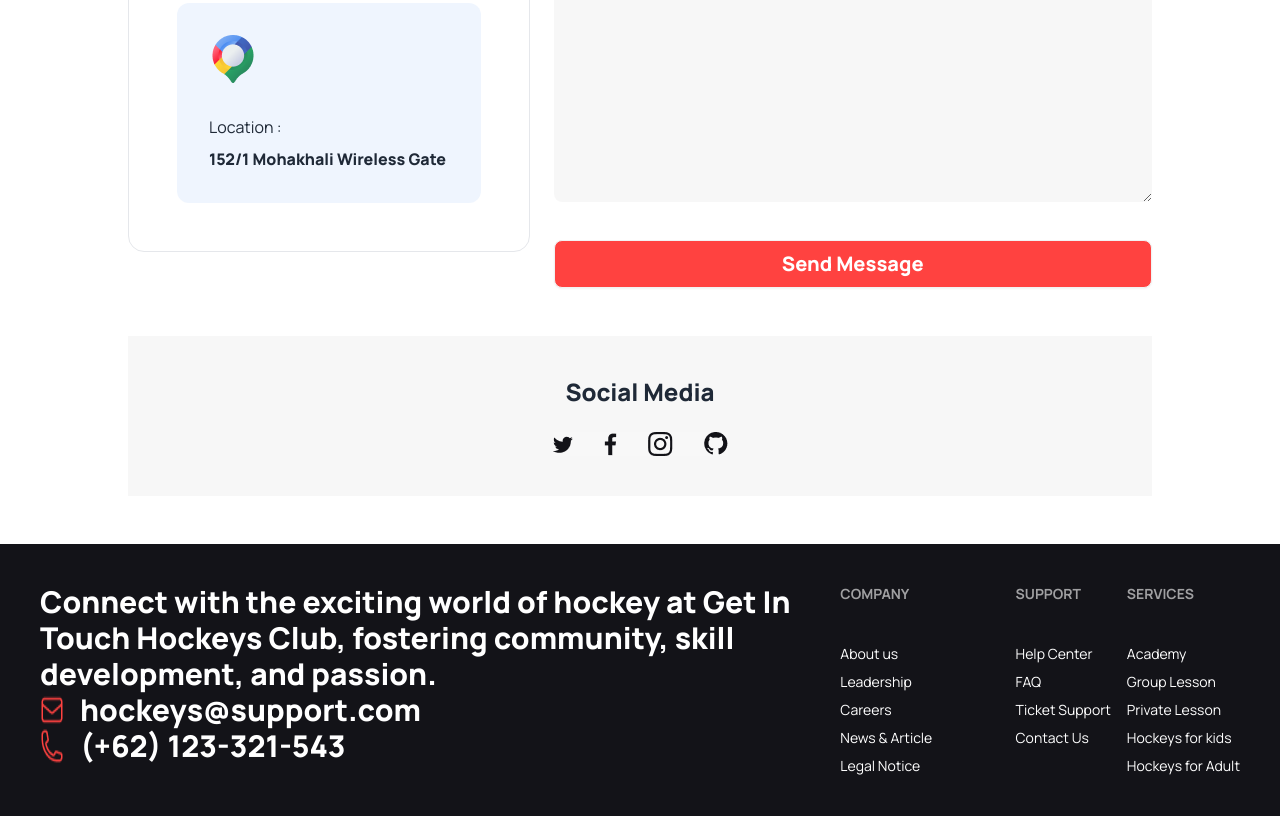
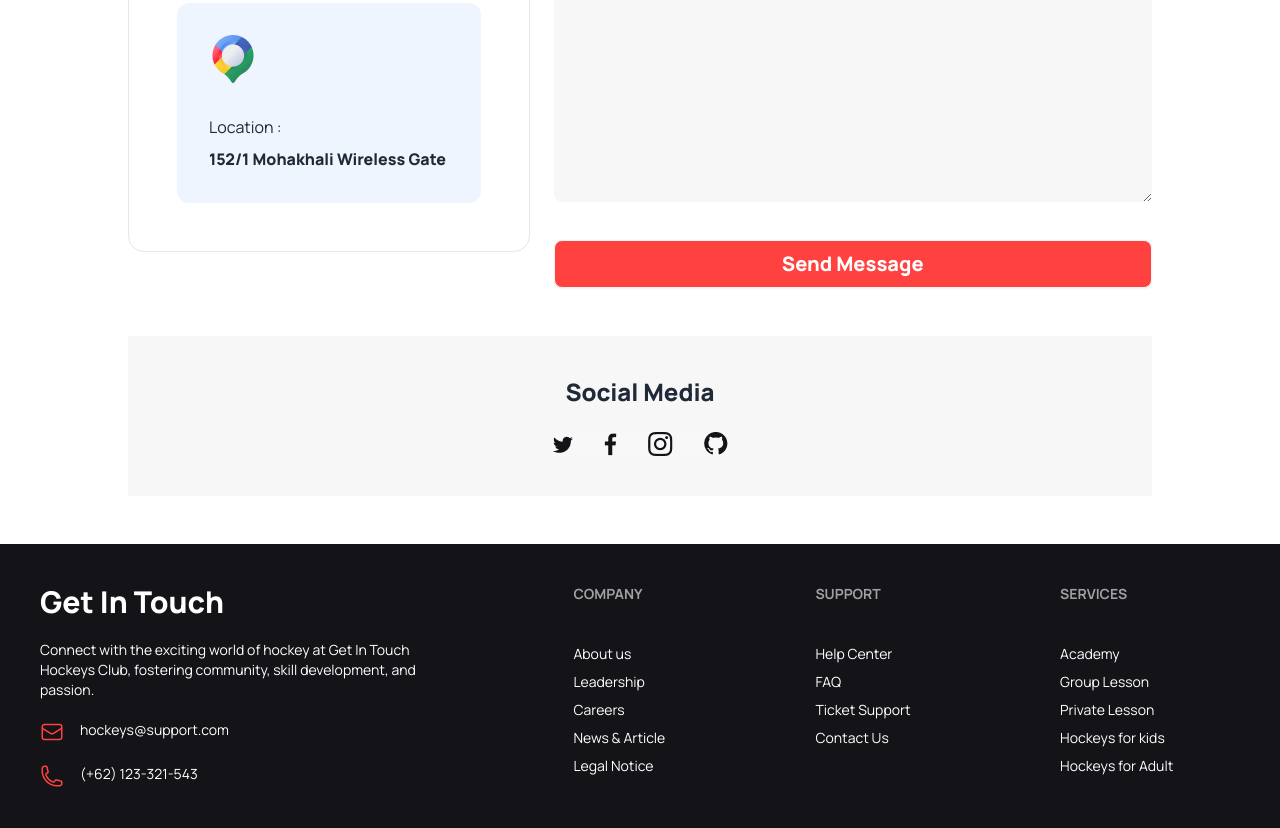
Before and after one commit to NayeemWD/Assignment-3, a plain HTML site: page index.html in a window 1280 px wide. Shown: the part 5025-5853 px from the top of the page. Drawn offline with nearby package versions, Linux system fonts and the light colour scheme.

Commit message:
code format

```diff
--- a/index.html
+++ b/index.html
@@ -570,8 +570,9 @@
     </main>
     <footer class="footer p-10 bg-[#131318] text-white mx-0 mt-12">
         <aside class="gap-5">
-            <h3 class="font-extrabold text-3xl">Connect with the exciting world of hockey at Get In Touch Hockeys Club,
-                fostering community, skill development, and passion. </p>
+            <h3 class="font-extrabold text-3xl">Get In Touch</h3>
+            <p class="lg:w-96">Connect with the exciting world of hockey at Get In Touch Hockeys Club, fostering
+                community, skill development, and passion. </p>
             <div class="flex space-x-4">
                 <img src="./Images/Frame 5.png" alt="">
                 <p>hockeys@support.com</p>
```
Lines whose indentation alone changed are shown as unchanged.
